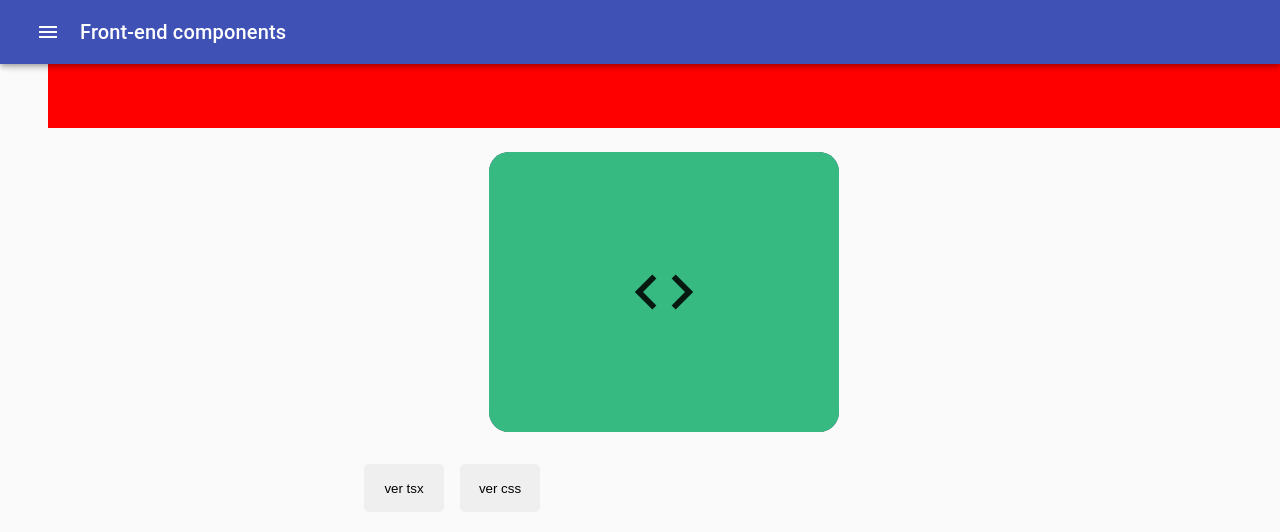
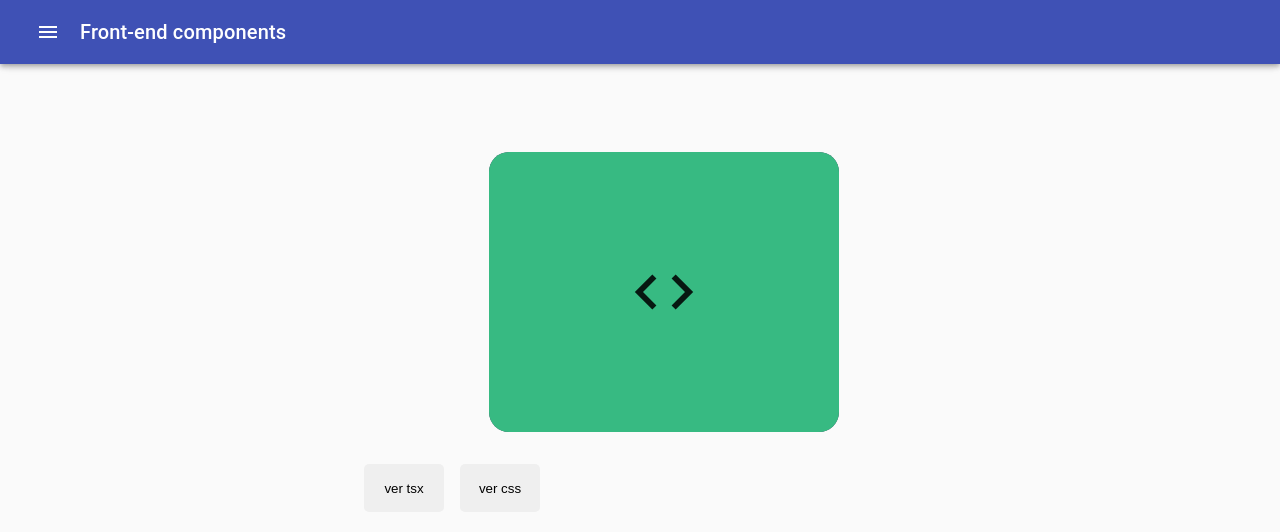
Before and after one commit to Williams25/front-end-components, a Next.js app: page /Cards in a window 1280 px wide. Shown: the top 532 px of the page. Built offline with nearby package versions, Linux system fonts and the light colour scheme.

Commit message:
ajustando side bar

```diff
--- a/src/components/SideBar/styles.ts
+++ b/src/components/SideBar/styles.ts
@@ -49,7 +49,6 @@ export const useStyles = makeStyles((theme) => ({
     // necessary for content to be below app bar
     ...theme.mixins.toolbar,
     justifyContent: "flex-end",
-    background: "red",
   },
   contentShift: {
     transition: theme.transitions.create("margin", {
```
